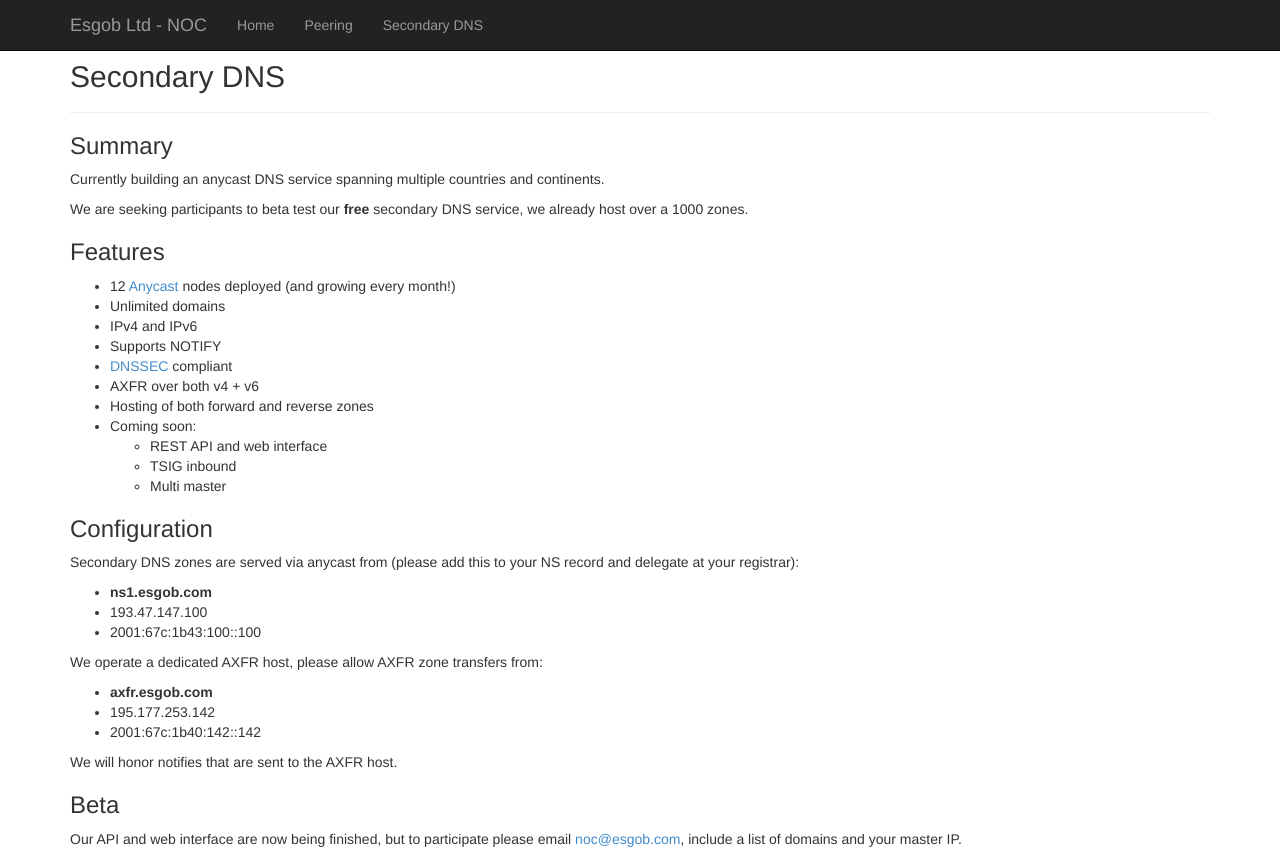
After one commit to flyworker/nocwebsite, a Python web app: template templates/secondary_dns.html in a window 1280 px wide. The commit adds this page. Run offline with Jinja, Linux system fonts and the light colour scheme; the template is opened without the code that fills it, so the values that code supplies are empty; some libraries are stand-ins or nearby versions.

Commit message:
Secondary DNS page and SSL fixes

```diff
--- a/main.py
+++ b/main.py
@@ -51,6 +51,10 @@ def availability():
 def looking_glass():
     return render_template('looking_glass_soon.html')
 
+@app.route('/secondary_dns')
+def secondary_dns():
+    return render_template('secondary_dns.html')
+
 
 @app.route('/favicon.ico')
 def favicon():
--- a/templates/layout.html
+++ b/templates/layout.html
@@ -6,7 +6,7 @@
         <link rel="stylesheet" href="static/css/noc.css">
         <script src="static/js/jquery-1.10.2.min.js"></script>
         <script src="static/js/bootstrap.min.js"></script>
-        <script type="text/javascript" src="http://maps.google.com/maps/api/js?sensor=true"></script>
+        <script type="text/javascript" src="https://maps.google.com/maps/api/js?sensor=true"></script>
         <script src="static/js/gmaps.js"></script>
     <!-- Bootstrap -->
 
@@ -50,8 +50,7 @@
               <ul class="nav navbar-nav">
                 {{ navlink("index","Home") }}
                 {{ navlink("peering","Peering") }}
-                {{ navlink("availability","Availability") }}
-                {{ navlink("looking_glass","Looking glass") }}
+		{{ navlink("secondary_dns","Secondary DNS") }}
               </ul>
             </div><!--/.nav-collapse -->
           </div>
--- a/templates/nodes_map.js
+++ b/templates/nodes_map.js
@@ -16,7 +16,7 @@ $(document).ready(function(){
       lat: {{ node.geolat }},
       lng: {{ node.geolng }},
       title: '{{ node.locationdisplay }}',
-      icon: 'http://maps.google.com/mapfiles/ms/icons/{% if node.state == "live" %}green{% endif %}{% if node.state == "inprogress" %}blue{% endif %}-dot.png',
+      icon: 'https://maps.google.com/mapfiles/ms/icons/{% if node.state == "live" %}green{% endif %}{% if node.state == "inprogress" %}blue{% endif %}-dot.png',
       infoWindow: {
         content: '<p><img src="static/images/flags/{{ node.flag }}.gif"> {{ node.locationdisplay }}<br/><small>{% if node.state == "live" %}<b>Live</b> {{ node.livedisplay }}{% endif %}{% if node.state == "inprogress" %}<b>In Progress</b>{% endif %}</small><br/><small>{% if node.v4display %}IPv4{% endif %}   {% if node.v6display %}IPv6{% endif %}</small></p>'
       }
--- /dev/null
+++ b/templates/secondary_dns.html
@@ -0,0 +1,45 @@
+{% extends "layout.html" %}
+{% block title %}Esgob Ltd - Free secondary DNS{% endblock %}
+{% block body %}
+        <div class="page-header">
+            <h2>Secondary DNS</h2>
+        </div>
+	<h3>Summary</h3>
+	<div><p>Currently building an anycast DNS service spanning multiple countries and continents.</p></div>
+	<div><p>We are seeking participants to beta test our <b>free</b> secondary DNS service, we already host over a 1000 zones.</p></div>
+	<h3>Features</h3>
+	<ul>
+		<li>12 <a href="http://en.wikipedia.org/wiki/Anycast" target="_blank">Anycast</a> nodes deployed (and growing every month!)</li>
+		<li>Unlimited domains</li>
+		<li>IPv4 and IPv6</li>
+		<li>Supports NOTIFY</li>
+		<li><a href="http://en.wikipedia.org/wiki/Domain_Name_System_Security_Extensions" target="_blank">DNSSEC</a> compliant</li>
+		<li>AXFR over both v4 + v6</li>
+		<li>Hosting of both forward and reverse zones</li>
+		<li>Coming soon:</li>
+		<ul>
+			<li>REST API and web interface</li>
+			<li>TSIG inbound</li>
+			<li>Multi master</li>
+		</ul>
+	</ul>
+ 	<h3>Configuration</h3>
+	<p>Secondary DNS zones are served via anycast from (please add this to your NS record and delegate at your registrar):<br/>
+		<ul>
+			<li><b>ns1.esgob.com</b></li>
+			<li>193.47.147.100</li>
+			<li>2001:67c:1b43:100::100</li>
+		</ul>
+	</p>
+	<p>We operate a dedicated AXFR host, please allow AXFR zone transfers from:<br/>
+		<ul>
+			<li><b>axfr.esgob.com</b></li>
+			<li>195.177.253.142</li>
+			<li>2001:67c:1b40:142::142</li>
+		</ul>
+	We will honor notifies that are sent to the AXFR host.<br/>
+	</p>
+	<h3>Beta</h3>
+	<p>Our API and web interface are now being finished, but to participate please email <a href="mailto:noc@esgob.com">noc@esgob.com</a>, include a list of domains and your master IP.</p>
+
+{% endblock %}
```
Also changed, not shown: templates/index.html (+38 -37 lines).
